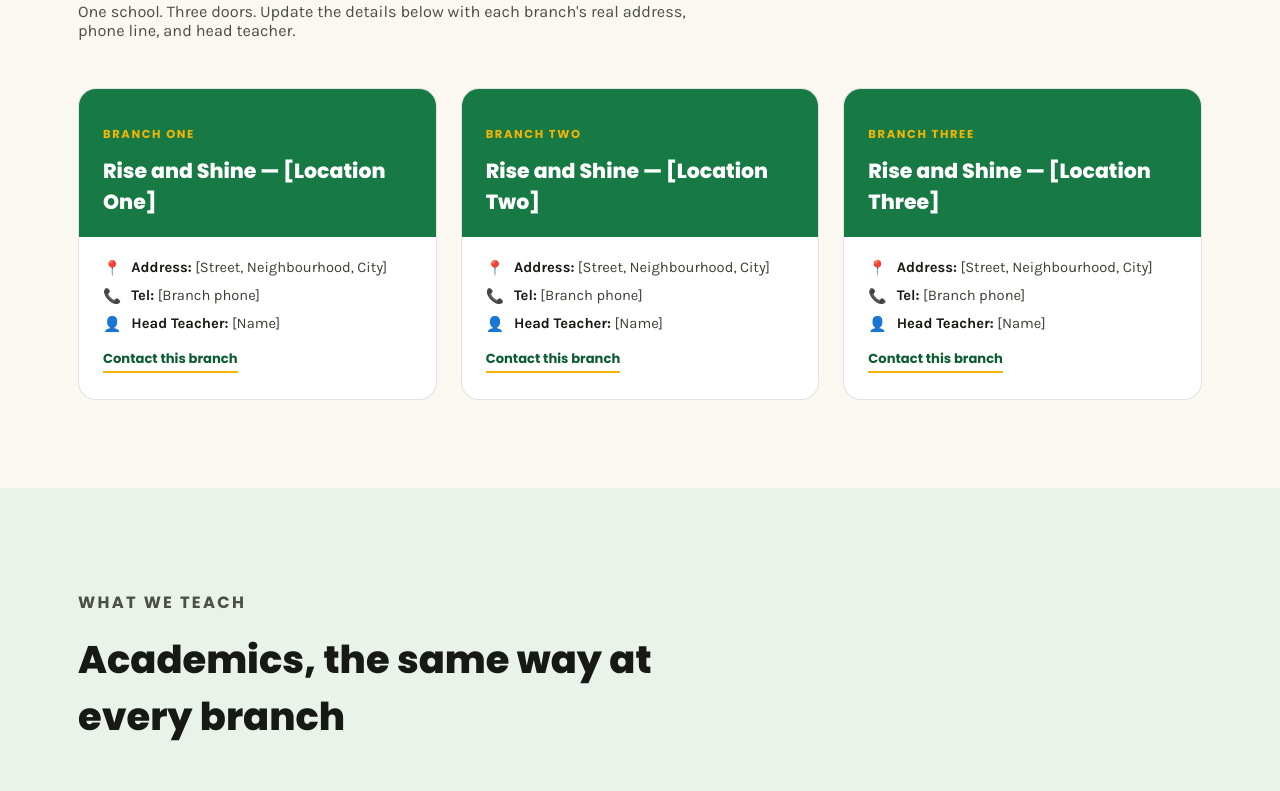
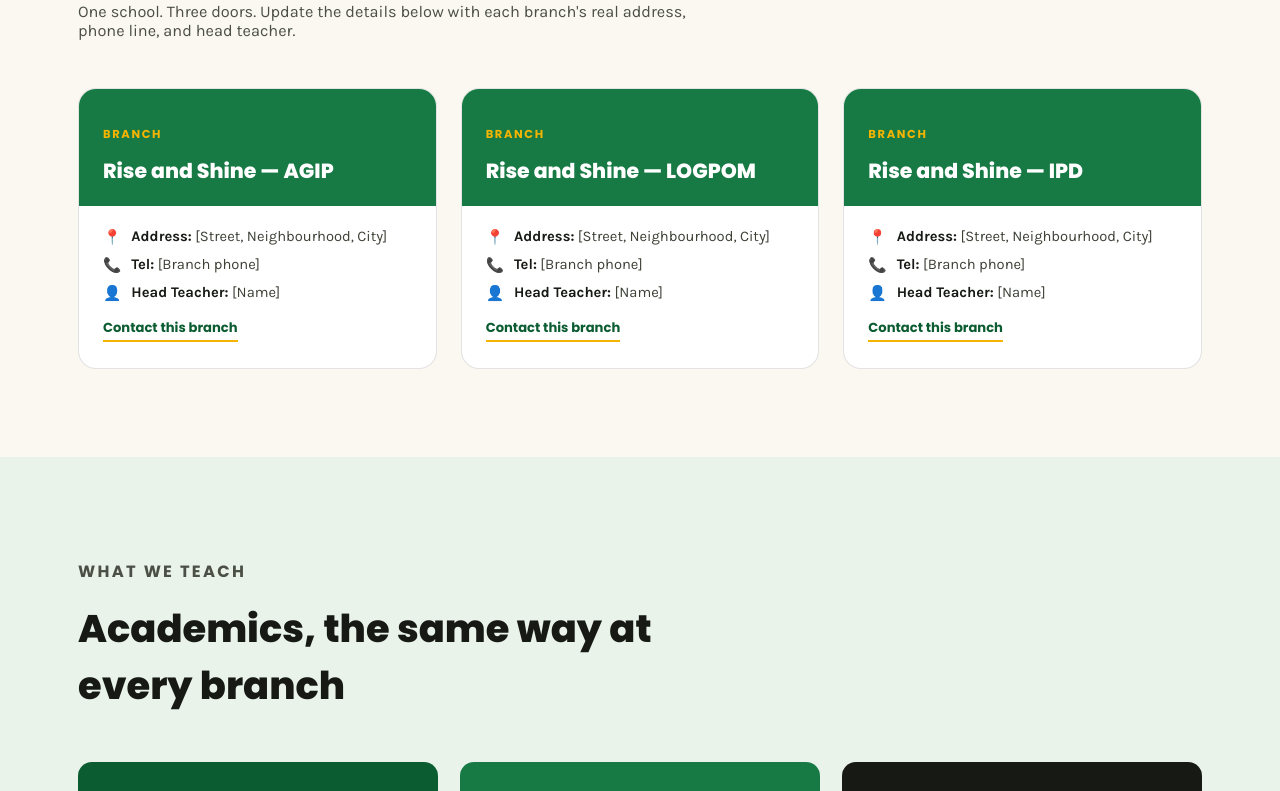
Before and after one commit to achirivictor5-art/Rise-and-Shine, a Next.js app: page / in a window 1280 px wide. Shown: the part 2140-2931 px from the top of the page. Built offline with nearby package versions, Linux system fonts and the light colour scheme; no server answers.

Commit message:
Update page.js

```diff
--- a/app/page.js
+++ b/app/page.js
@@ -94,9 +94,9 @@ export default function HomePage() {
             <p>One school. Three doors. Update the details below with each branch&apos;s real address, phone line, and head teacher.</p>
           </div>
           <div className="branches">
-            {['One', 'Two', 'Three'].map((label) => (
-              <div className="branch-card" key={label}>
-                <div className="branch-top"><p className="eyebrow">Branch {label}</p><h3>Rise and Shine — [Location {label}]</h3></div>
+            {['AGIP', 'LOGPOM', 'IPD'].map((label) => (
+                <div className="branch-card" key={label}>
+                  <div className="branch-top"><p className="eyebrow">Branch</p><h3>Rise and Shine — {label}</h3></div>
                 <div className="branch-body">
                   <div className="branch-row">📍 <span><b>Address:</b> [Street, Neighbourhood, City]</span></div>
                   <div className="branch-row">📞 <span><b>Tel:</b> [Branch phone]</span></div>
@@ -175,7 +175,7 @@ export default function HomePage() {
             <h2 style={{ margin: '10px 0 20px' }}>Send us a message</h2>
             <div className="field"><label>Full name</label><input type="text" placeholder="Your name" /></div>
             <div className="field"><label>Branch of interest</label>
-              <select><option>Branch One</option><option>Branch Two</option><option>Branch Three</option><option>Not sure yet</option></select>
+              <select><option>AGIP</option><option>LOGPOM</option><option>IPD</option><option>Not sure yet</option></select>
             </div>
             <div className="field"><label>Phone number</label><input type="text" placeholder="6XX XXX XXX" /></div>
             <div className="field"><label>Message</label><textarea placeholder="Tell us about your child and what you need"></textarea></div>
```
